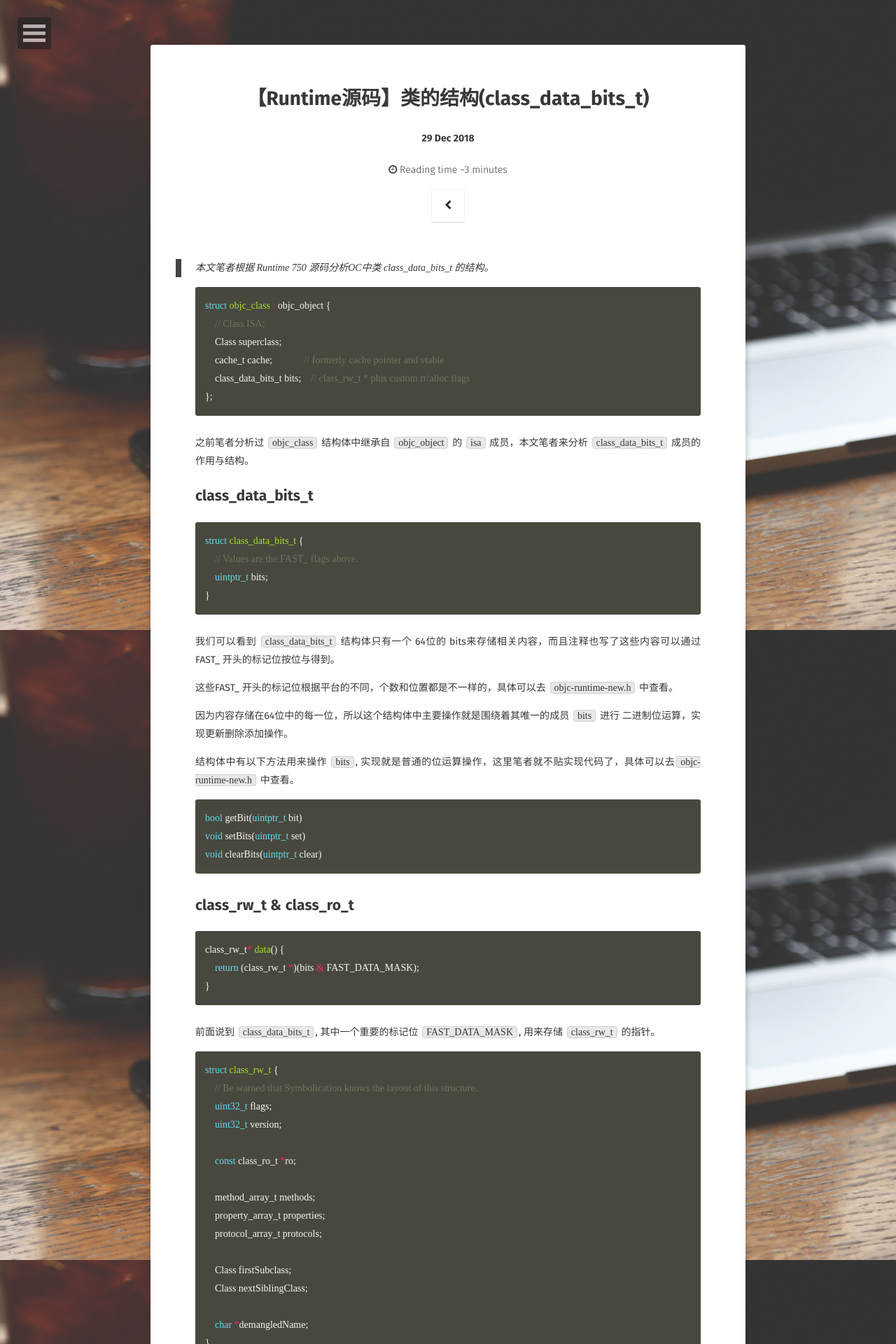
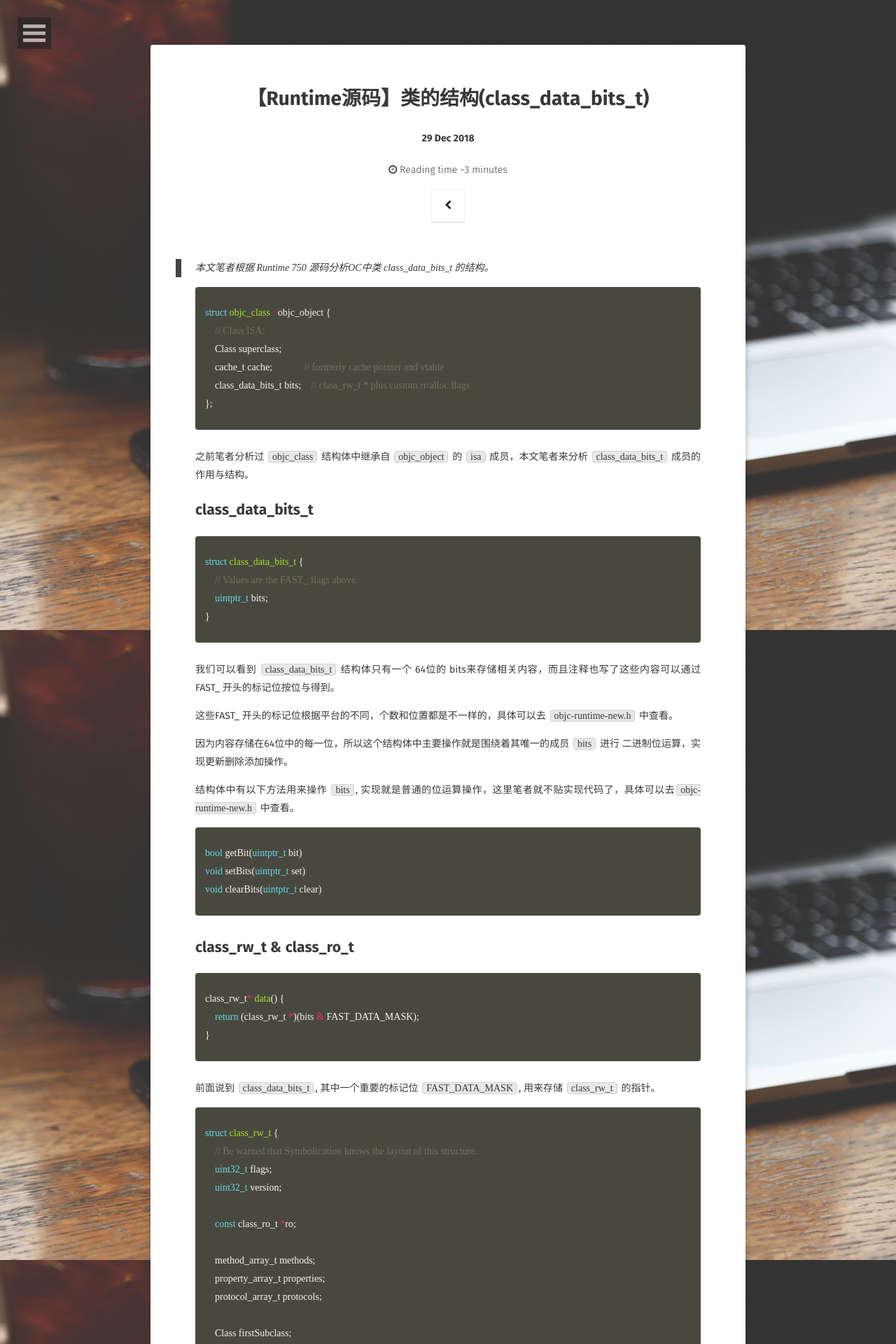
Before and after one commit to longjianjiang/longjianjiang.github.io, a Jekyll site: the page built from _posts/2018-12-29-runtime-source-code-class-data-bits.md, in a window 1280 px wide. Shown: the top 1920 px of the page at 70% size. Built offline with Jekyll 4.4.1, drawn with Linux system fonts in a browser that asks for light colours; some web fonts are replaced; comment, search, counter and statistics services are not loaded.

Commit message:
Update(auto commit)

````diff
--- a/_includes/head.html
+++ b/_includes/head.html
@@ -42,7 +42,7 @@
     <link rel="apple-touch-icon" sizes="72x72" href="{{ site.url }}/assets/img/favicons/apple-icon-72x72.png">
     <link rel="apple-touch-icon" sizes="114x114" href="{{ site.url }}/assets/img/favicons/apple-icon-114x114.png">
     <link rel="apple-touch-icon" sizes="144x144" href="{{ site.url }}/assets/img/favicons/apple-icon-144x144.png">
-    <link rel="shortcut icon" type="image/x-icon" href="{{ site.url }}/favicon.ico" />
+    <link rel="shortcut icon" type="image/png" href="{{ site.url }}/favicon.png" />
     <link rel="shortcut icon" href="{{ site.url }}/favicon.ico" />
     <!-- Background Image -->
     {% if site.background %}
--- a/_posts/2018-12-29-runtime-source-code-class-data-bits.md
+++ b/_posts/2018-12-29-runtime-source-code-class-data-bits.md
@@ -10,25 +10,25 @@
 
 > 本文笔者根据 Runtime 750 源码分析OC中类 class_data_bits_t 的结构。
 
-```cpp
+{% highlight cpp %}
 struct objc_class : objc_object {
     // Class ISA;
     Class superclass;
     cache_t cache;             // formerly cache pointer and vtable
     class_data_bits_t bits;    // class_rw_t * plus custom rr/alloc flags
 };
-```
+{% endhighlight %}
 
 之前笔者分析过 `objc_class` 结构体中继承自 `objc_object` 的 `isa` 成员，本文笔者来分析 `class_data_bits_t` 成员的作用与结构。
 
 ## class_data_bits_t
 
-```cpp
+{% highlight cpp %}
 struct class_data_bits_t {
     // Values are the FAST_ flags above.
     uintptr_t bits;
 }
-```
+{% endhighlight %}
 
 我们可以看到 `class_data_bits_t` 结构体只有一个 64位的 bits来存储相关内容，而且注释也写了这些内容可以通过 FAST_ 开头的标记位按位与得到。
 
@@ -38,23 +38,23 @@
 
 结构体中有以下方法用来操作 `bits`, 实现就是普通的位运算操作，这里笔者就不贴实现代码了，具体可以去`objc-runtime-new.h` 中查看。
 
-```cpp
+{% highlight cpp %}
 bool getBit(uintptr_t bit)
 void setBits(uintptr_t set)
 void clearBits(uintptr_t clear)
-```
+{% endhighlight %}
 
 ## class_rw_t & class_ro_t
 
-```cpp
+{% highlight cpp %}
 class_rw_t* data() {
     return (class_rw_t *)(bits & FAST_DATA_MASK);
 }
-```
+{% endhighlight %}
 
 前面说到 `class_data_bits_t`, 其中一个重要的标记位 `FAST_DATA_MASK`, 用来存储 `class_rw_t` 的指针。
 
-```cpp
+{% highlight cpp %}
 struct class_rw_t {
     // Be warned that Symbolication knows the layout of this structure.
     uint32_t flags;
@@ -71,9 +71,9 @@
 
     char *demangledName;
 }
-```
+{% endhighlight %}
 
-```cpp
+{% highlight cpp %}
 struct class_ro_t {
     uint32_t flags;
     uint32_t instanceStart;
@@ -96,11 +96,11 @@
         return baseMethodList;
     }
 };
-```
+{% endhighlight %}
 
 我们看到 `class_rw_t` 中含有 `class_ro_t` 结构体。`class_ro_t` 我们看到有关于method，protocol，ivar，property的信息，其中除了protocol其他三个都是继承自 `entsize_list_tt` 类型的结构体。这个结构体中存储了类在编译时就确定的信息，也就是前面所说的四种信息。
 
-```cpp
+{% highlight cpp %}
 template <typename Element, typename List, uint32_t FlagMask>
 struct entsize_list_tt {
     uint32_t entsizeAndFlags;
@@ -122,26 +122,26 @@
 
     // iterator implementation at objc-runtime-new.h
 };
-```
+{% endhighlight %}
 
 `entsize_list_tt` 定义了一种类似数组的顺序存储的结构，内置了 Random Access Iterator, 提供了根据索引获取存储Element的方法 `get(uint32_t idx)`。
 
 `class_ro_t` 的 flags 存储了一些类在编译时期就确定的信息，也是以标记位的形式来存储，这些标记位以 `RO_` 来头，如下所示，这里只取了部分:
 
-```cpp
+{% highlight cpp %}
 // class is a metaclass
 #define RO_META               (1<<0)
 // class is a root class
 #define RO_ROOT               (1<<1)
 // class has .cxx_construct/destruct implementations
 #define RO_HAS_CXX_STRUCTORS  (1<<2)
-```
+{% endhighlight %}
 
 `class_ro_t` 的 `instanceStart` 和 `instanceSize` 则和 non-fragile ivars 有关，关于 non-fragile ivars 可以参考笔者之前的[Runtime学习笔记](http://www.longjianjiang.com/runtime/)。编译时期这两个属性就已经被赋值, 初始化类时会判断当前类的 `instanceStart` 如果小于父类的 `instanceStart` 就会进行调整，这样当 `NSObject`等基类中增加了属性，我们编写的代码不用重新编译，Runtime会自动调整，这就是所谓的 non-fragile ivars 特性，具体实现笔者会在关于 ivar 中详细叙述。
 
 下面我们来看 `class_rw_t` 结构体同样存在关于方法，属性，协议的属性，他们的类型都继承自 `list_array_tt`。类刚初始化的时候，这些属性的值都是空。
 
-```cpp
+{% highlight cpp %}
 template <typename Element, typename List>
 class list_array_tt {
     struct array_t {
@@ -208,7 +208,7 @@
         }
      }
 };
-```
+{% endhighlight %}
 
 上述就是 `list_array_tt` 的大致结构，省略了一些代码实现。这个结构内部创建了一个类似数组的叫 `array_t` 的结构体，内部有个 `lists` 数组 存储 `List *` 指针类型。如果 List 的个数大于1了就需要使用这个`lists`了，否则使用联合的 `list` 成员。
 
@@ -227,13 +227,13 @@
 
 `class_rw_t` 的 flags 也存储了一些类相关的信息，也是以标记位的形式来存储，这些标记位以 `RW_` 来头，这些信息不是编译期间确定的，这里只取了部分:
 
-```cpp
+{% highlight cpp %}
 #define RW_REALIZED           (1<<31)
 // class is unresolved future class
 #define RW_FUTURE             (1<<30)
 // class is initialized
 #define RW_INITIALIZED        (1<<29)
-```
+{% endhighlight %}
 
 ## 最后
 
````
Also changed, not shown: _posts/2016-7-9-know-UIViewController.md (+3 -2 lines), _posts/2017-08-21-animation-first.md (+1 -1 lines).
